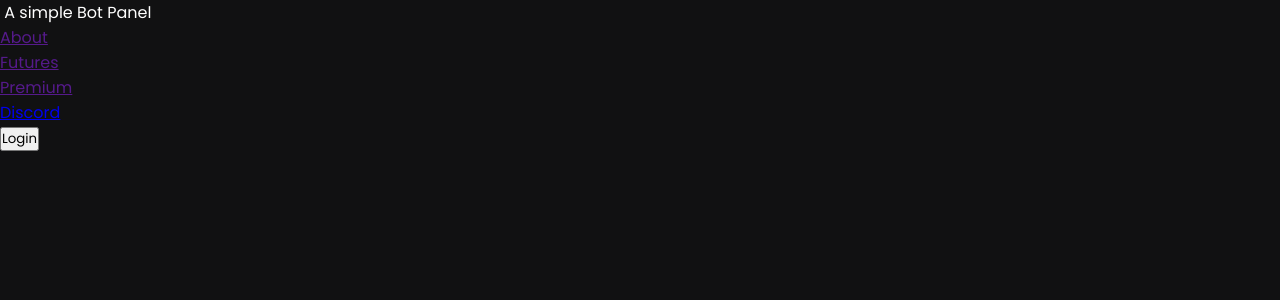
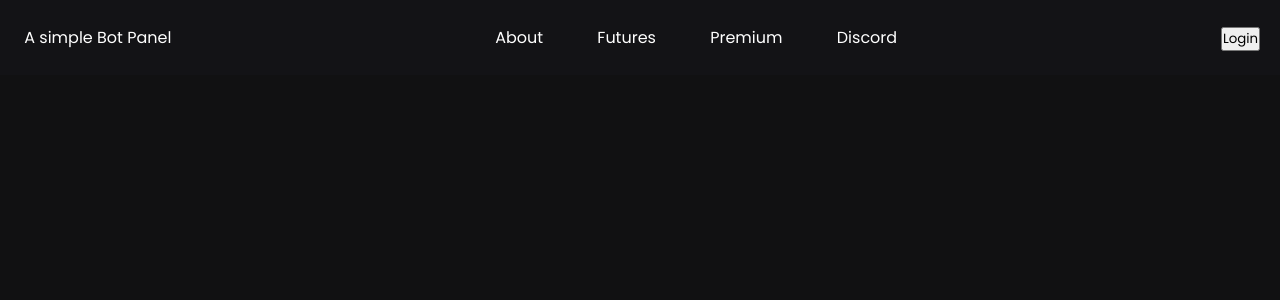
Before and after one commit to wavi23/BasicPythonBotPanel, a Flask app: page / in a window 1280 px wide. Shown: the top 300 px of the page. Run offline with Flask 3, Linux system fonts and the light colour scheme.

Commit message:
Added styles for navbar and fixed navbar code in html

```diff
--- /dev/null
+++ b/web/static/css/navbar.css
@@ -0,0 +1,29 @@
+nav {
+	background-color: var(--color-foreground);
+	display: flex;
+	align-items: center;
+	justify-content: space-between;
+	padding: 10px 20px;
+}
+
+nav ul {
+	padding: 0;
+	margin: 0;
+}
+
+nav li {
+	display: inline-block;
+	padding: 15px 25px;
+	transition: .2s ease;
+}
+
+nav li a {
+	text-decoration: none;
+	color: var(--text-0);
+}
+
+nav li:hover {
+	background-color: var(--accent-2);
+	color: var(--text-4);
+	cursor: pointer;
+}
--- a/web/templates/index.html
+++ b/web/templates/index.html
@@ -11,6 +11,7 @@
 		<div class="logo">
 			<img src="{{ nav_logo }}">
 			{{ nav_title }}
+		</div>
 		<ul>
 			<li><a href="">About</a></li>
 			<li><a href="">Futures</a></li>
@@ -22,7 +23,6 @@
 		{% else %}
 			<a href=""><button>Login</button></a>
 		{% endif %}
-		</div>
 	</nav>
 </body>
 </html>
```
Lines whose indentation alone changed are shown as unchanged.
